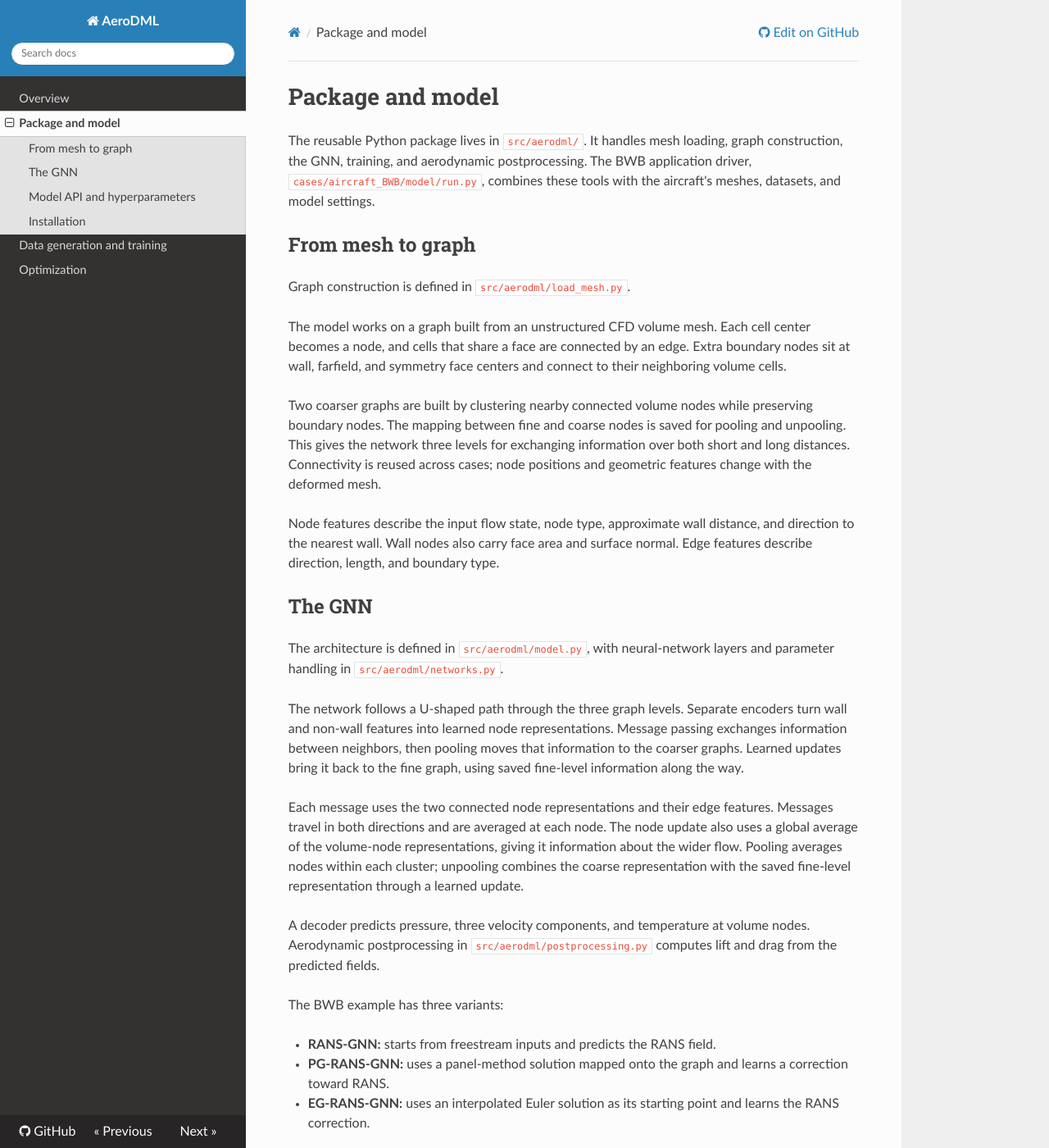
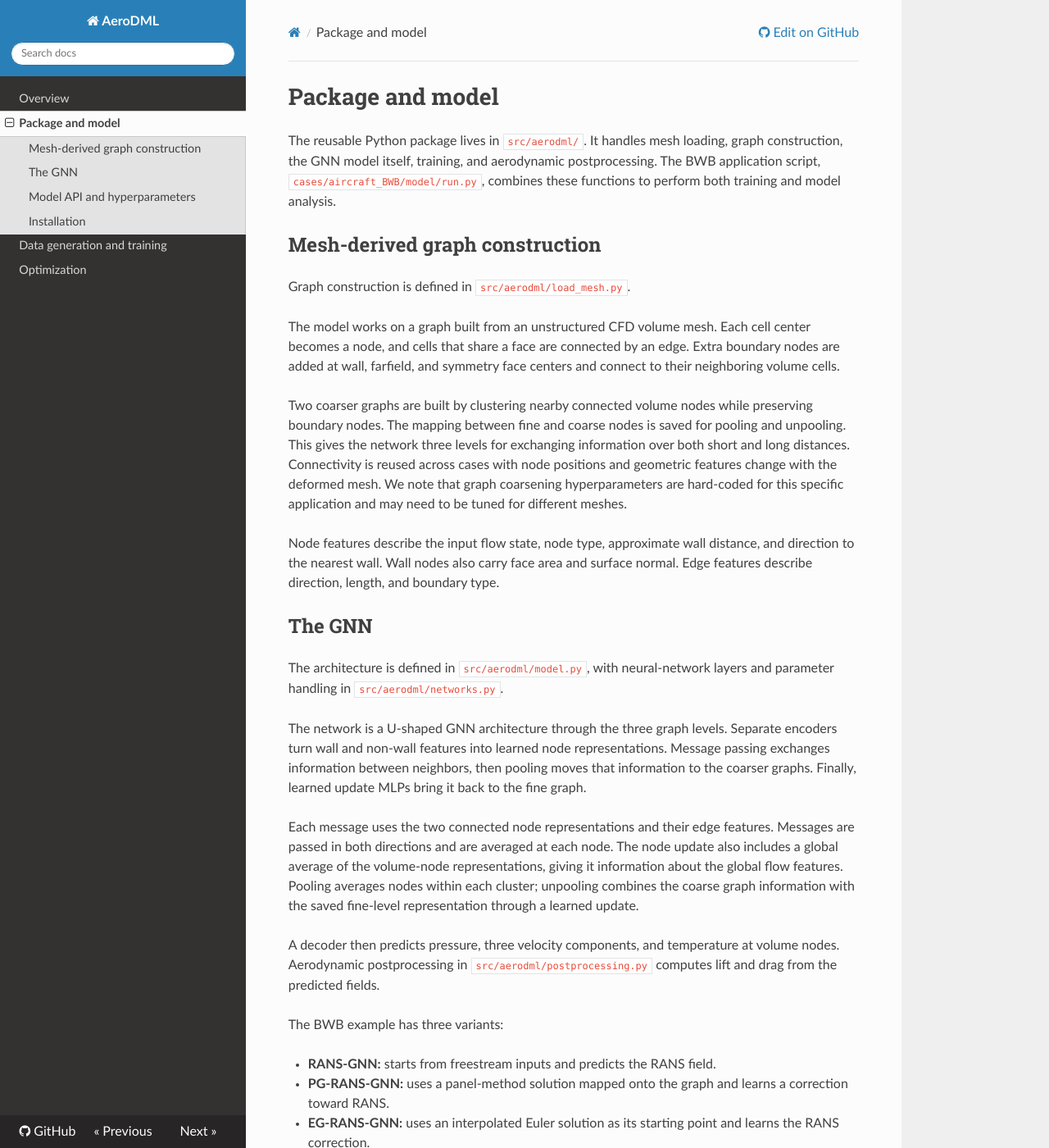
Before and after one commit to LSDOlab/AeroDML, an MkDocs documentation site: the page built from docs/package.md, in a window 1280 px wide and 1400 px high. Shown: the whole window at 82% size. Built offline with MkDocs 1.6.1, drawn with Linux system fonts in a browser that asks for light colours; nearby versions of some CDN libraries; some of the changed text lies outside the part shown.

Commit message:
update docs

```diff
--- a/docs/package.md
+++ b/docs/package.md
@@ -1,24 +1,25 @@
 # Package and model
 
 The reusable Python package lives in `src/aerodml/`. It handles mesh loading,
-graph construction, the GNN, training, and aerodynamic postprocessing.
-The BWB application driver, `cases/aircraft_BWB/model/run.py`, combines these
-tools with the aircraft's meshes, datasets, and model settings.
+graph construction, the GNN model itself, training, and aerodynamic postprocessing.
+The BWB application script, `cases/aircraft_BWB/model/run.py`, combines these
+functions to perform both training and model analysis.
 
-## From mesh to graph
+## Mesh-derived graph construction
 
 Graph construction is defined in `src/aerodml/load_mesh.py`.
 
 The model works on a graph built from an unstructured CFD volume mesh. Each
 cell center becomes a node, and cells that share a face are connected by an
-edge. Extra boundary nodes sit at wall, farfield, and symmetry face centers
+edge. Extra boundary nodes are added at wall, farfield, and symmetry face centers
 and connect to their neighboring volume cells.
 
 Two coarser graphs are built by clustering nearby connected volume nodes while
 preserving boundary nodes. The mapping between fine and coarse nodes is saved
 for pooling and unpooling. This gives the network three levels for exchanging
 information over both short and long distances. Connectivity is reused across
-cases; node positions and geometric features change with the deformed mesh.
+cases with node positions and geometric features change with the deformed mesh.
+We note that graph coarsening hyperparameters are hard-coded for this specific application and may need to be tuned for different meshes.
 
 Node features describe the input flow state, node type, approximate wall
 distance, and direction to the nearest wall. Wall nodes also carry face area
@@ -29,20 +30,20 @@ and surface normal. Edge features describe direction, length, and boundary type.
 The architecture is defined in `src/aerodml/model.py`, with neural-network
 layers and parameter handling in `src/aerodml/networks.py`.
 
-The network follows a U-shaped path through the three graph levels. Separate
+The network is a U-shaped GNN architecture through the three graph levels. Separate
 encoders turn wall and non-wall features into learned node representations.
 Message passing exchanges information between neighbors, then pooling moves
-that information to the coarser graphs. Learned updates bring it back to the
-fine graph, using saved fine-level information along the way.
+that information to the coarser graphs. Finally, learned update MLPs bring it back to the
+fine graph.
 
 Each message uses the two connected node representations and their edge
-features. Messages travel in both directions and are averaged at each node.
-The node update also uses a global average of the volume-node representations,
-giving it information about the wider flow. Pooling averages nodes within each
-cluster; unpooling combines the coarse representation with the saved fine-level
+features. Messages are passed in both directions and are averaged at each node.
+The node update also includes a global average of the volume-node representations,
+giving it information about the global flow features. Pooling averages nodes within each
+cluster; unpooling combines the coarse graph information with the saved fine-level
 representation through a learned update.
 
-A decoder predicts pressure, three velocity components, and temperature at
+A decoder then predicts pressure, three velocity components, and temperature at
 volume nodes. Aerodynamic postprocessing in `src/aerodml/postprocessing.py`
 computes lift and drag from the predicted fields.
 
@@ -102,6 +103,8 @@ The main `model_config` options and their defaults are:
 To train a different architecture, pass the chosen settings to `get_model()`
 in the BWB driver and use the same settings when evaluating its checkpoints.
 
+Graph coarsening heuristic hyperparameters are not included here but are part of the graph construction stage.
+
 ## Installation
 
 Use Python 3.11 and run from the repository root:
```
Also changed, not shown: other parts of docs/package.md (+1 -1 lines), docs/index.md (+6 -12 lines), docs/training.md (+13 -16 lines).
